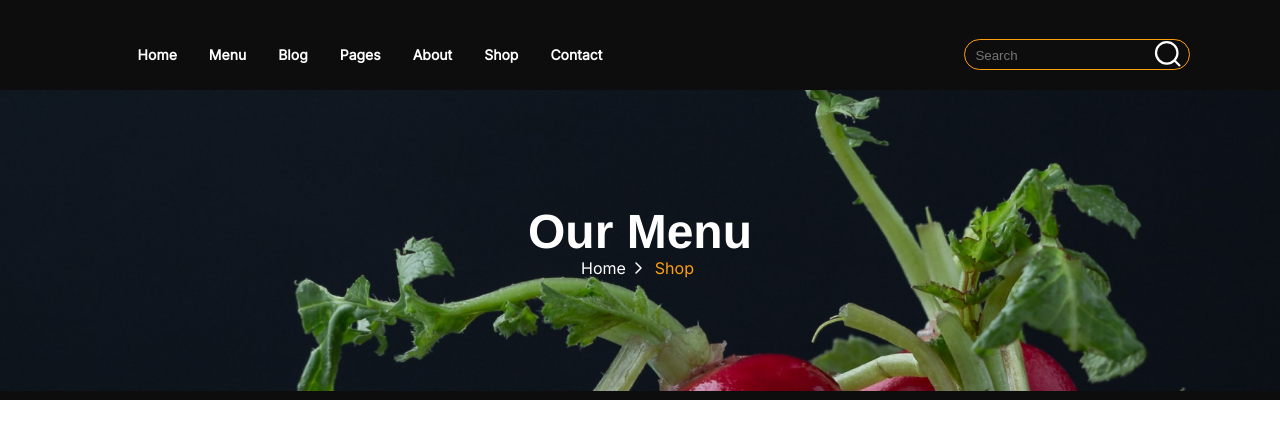
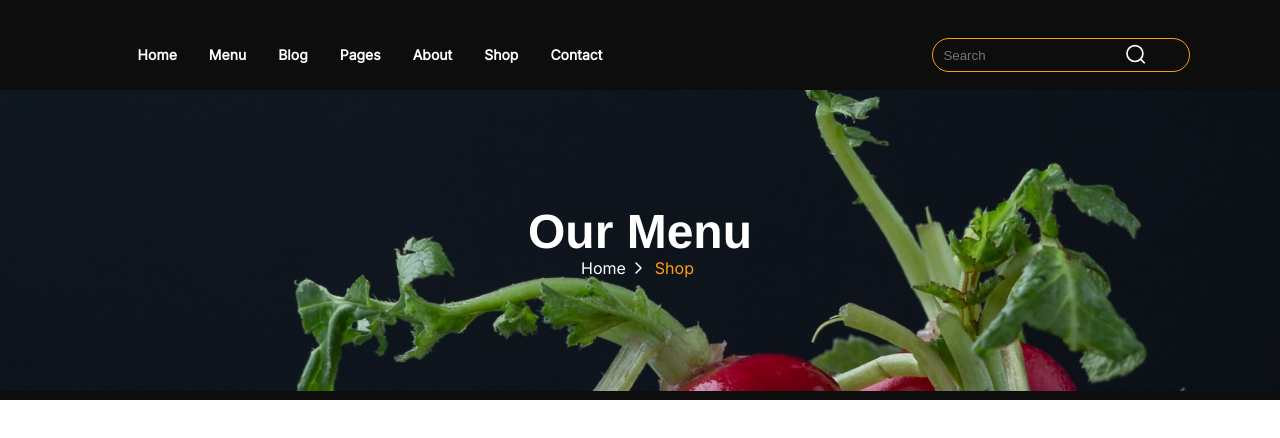
Before and after one commit to Elen-pollyc137/Elite-food-restaurant, a Next.js app: page /shoplist in a window 1280 px wide. Shown: the top 438 px of the page. Built offline with nearby package versions, Linux system fonts and the light colour scheme.

Commit message:
add: Criado um novo componente shoplist

```diff
--- a/src/Components/Header/NavBar/Icons.jsx
+++ b/src/Components/Header/NavBar/Icons.jsx
@@ -23,7 +23,7 @@ function IconSearch() {
     <svg
       xmlns="http://www.w3.org/2000/svg"
       width="27"
-      height="27"
+      height="20"
       fill="none"
       viewBox="0 0 27 27"
     >
--- a/src/Components/Header/NavBar/styles.module.scss
+++ b/src/Components/Header/NavBar/styles.module.scss
@@ -108,7 +108,8 @@
   position: relative;
 }
 .box_search {
-  width: 13rem;
+  height: 2rem;
+  width: 15rem;
   display: flex;
   align-items: center;
 
```
